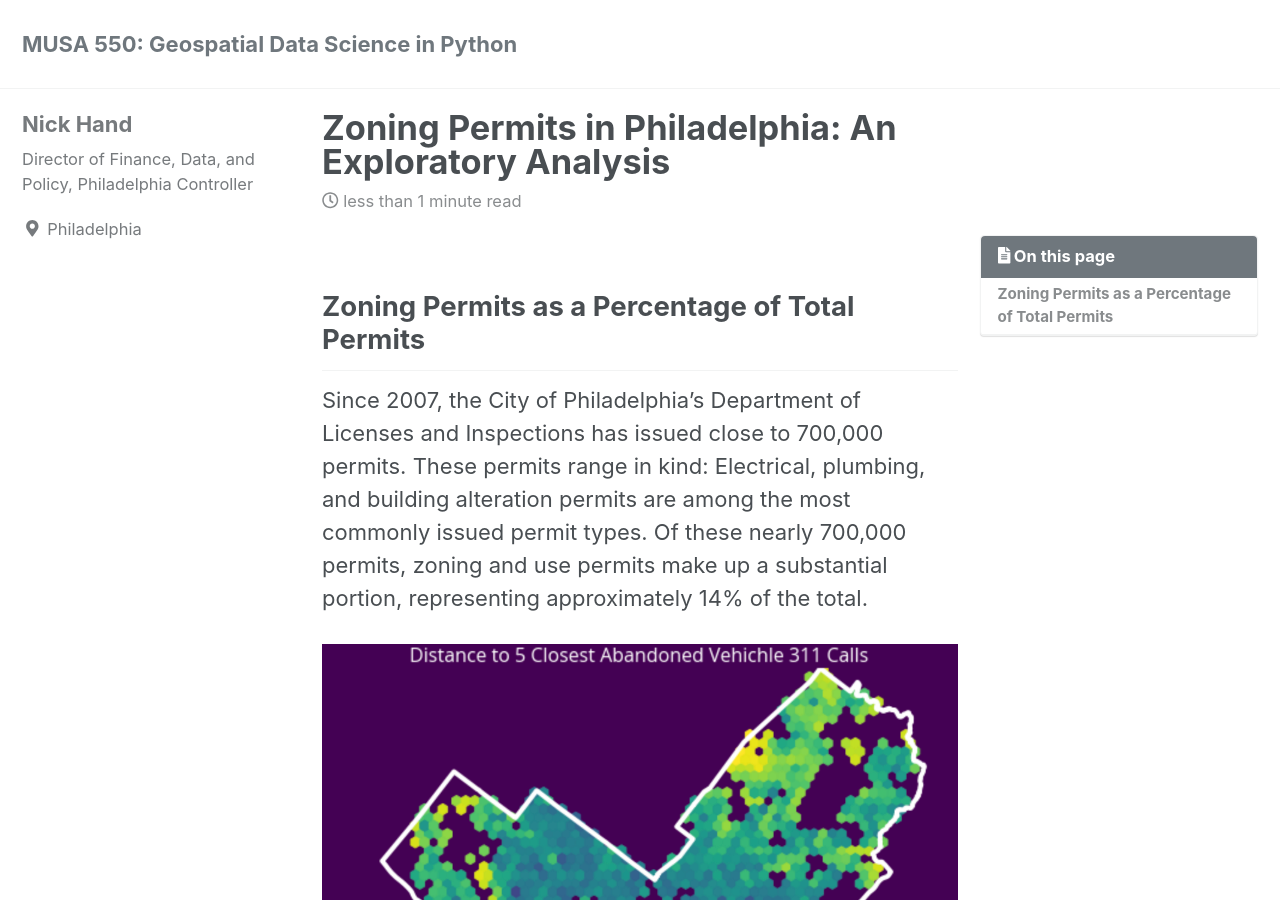
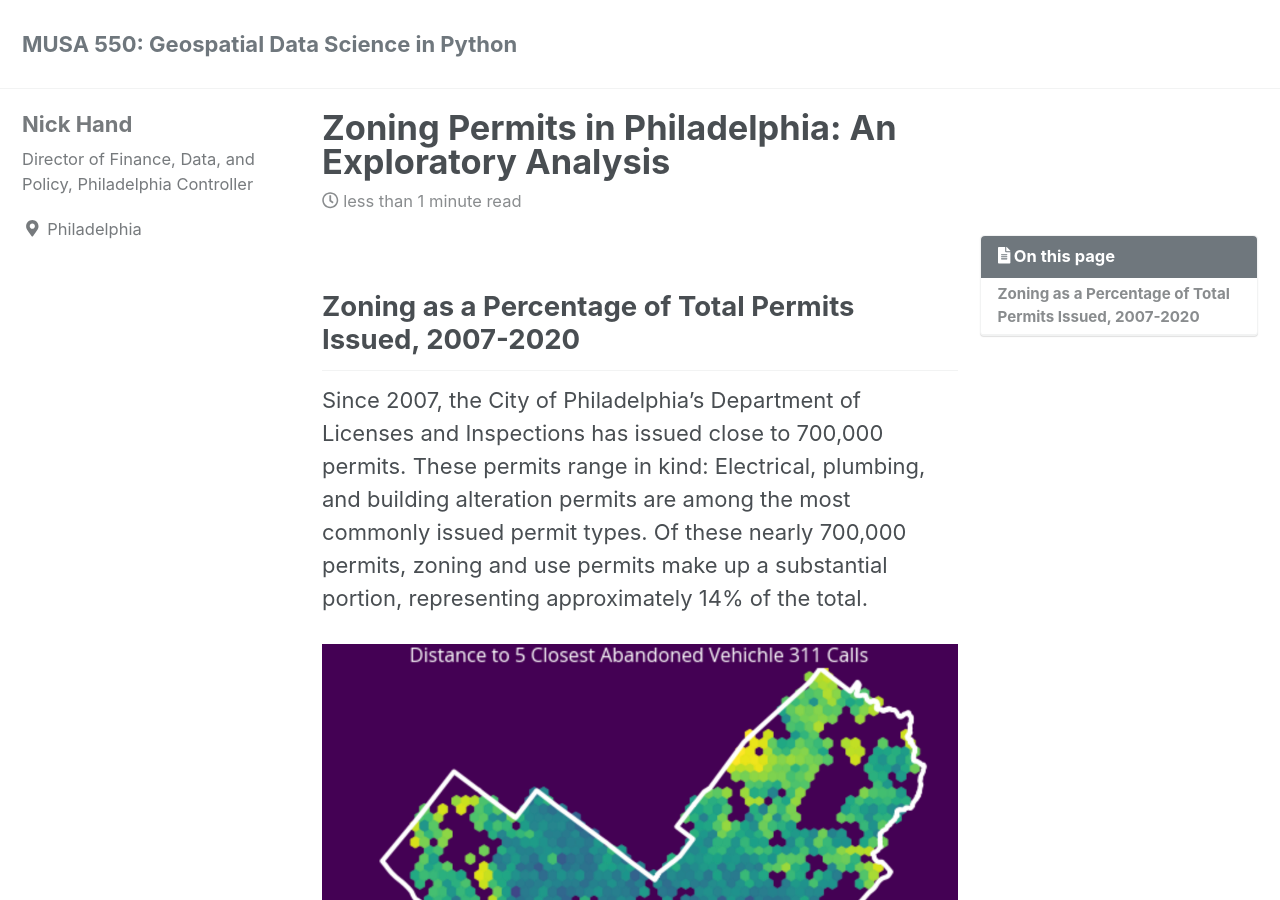
Before and after one commit to maxmasudafarkas/Philadelphia_Entitlements_Analysis, a Jekyll site: the page built from _posts/2019-04-17-example-post.md, in a window 1280 px wide and 900 px high. Built offline with Jekyll 4.4.1, drawn with Linux system fonts in a browser that asks for light colours; cached includes are drawn as plain includes; nearby versions of some CDN libraries; a script that is not in the unit is left out.

Commit message:
Update 2019-04-17-example-post.md

```diff
--- a/_posts/2019-04-17-example-post.md
+++ b/_posts/2019-04-17-example-post.md
@@ -8,7 +8,7 @@ toc: true
 toc_sticky: true
 ---
 
-## Zoning Permits as a Percentage of Total Permits
+## Zoning as a Percentage of Total Permits Issued, 2007-2020
 
 Since 2007, the City of Philadelphia's Department of Licenses and Inspections has issued close to 700,000 permits. These permits range in kind: Electrical, plumbing, and building alteration permits are among the most commonly issued permit types. Of these nearly 700,000 permits, zoning and use permits make up a substantial portion, representing approximately 14% of the total.
 
```
